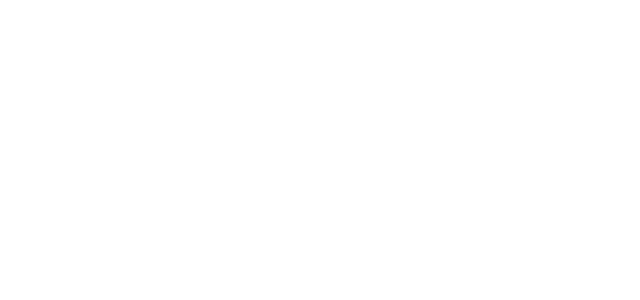
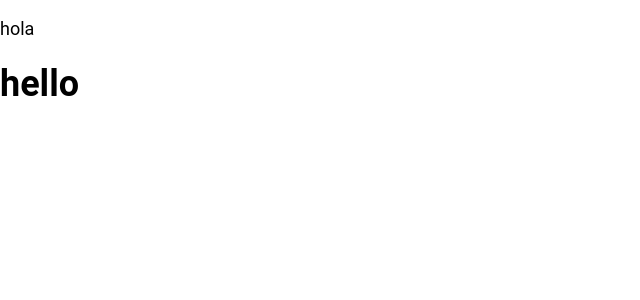
Before and after one commit to rpatgher/Elibaba, a React (Vite) app: page /signup in a window 1280 px wide. Shown: the top 300 px of the page, without its empty margins (0-640 px from the left). Built offline with nearby package versions, Linux system fonts and the light colour scheme.

Commit message:
joseph es una rata

```diff
--- a/src/pages/Signup/signup.jsx
+++ b/src/pages/Signup/signup.jsx
@@ -1,8 +1,9 @@
 function Signup() {
-
+return(
     <div>
         <p>hola</p>
+        <h1 >hello</h1>
     </div>
-
+);
 }
 export default Signup;
```
